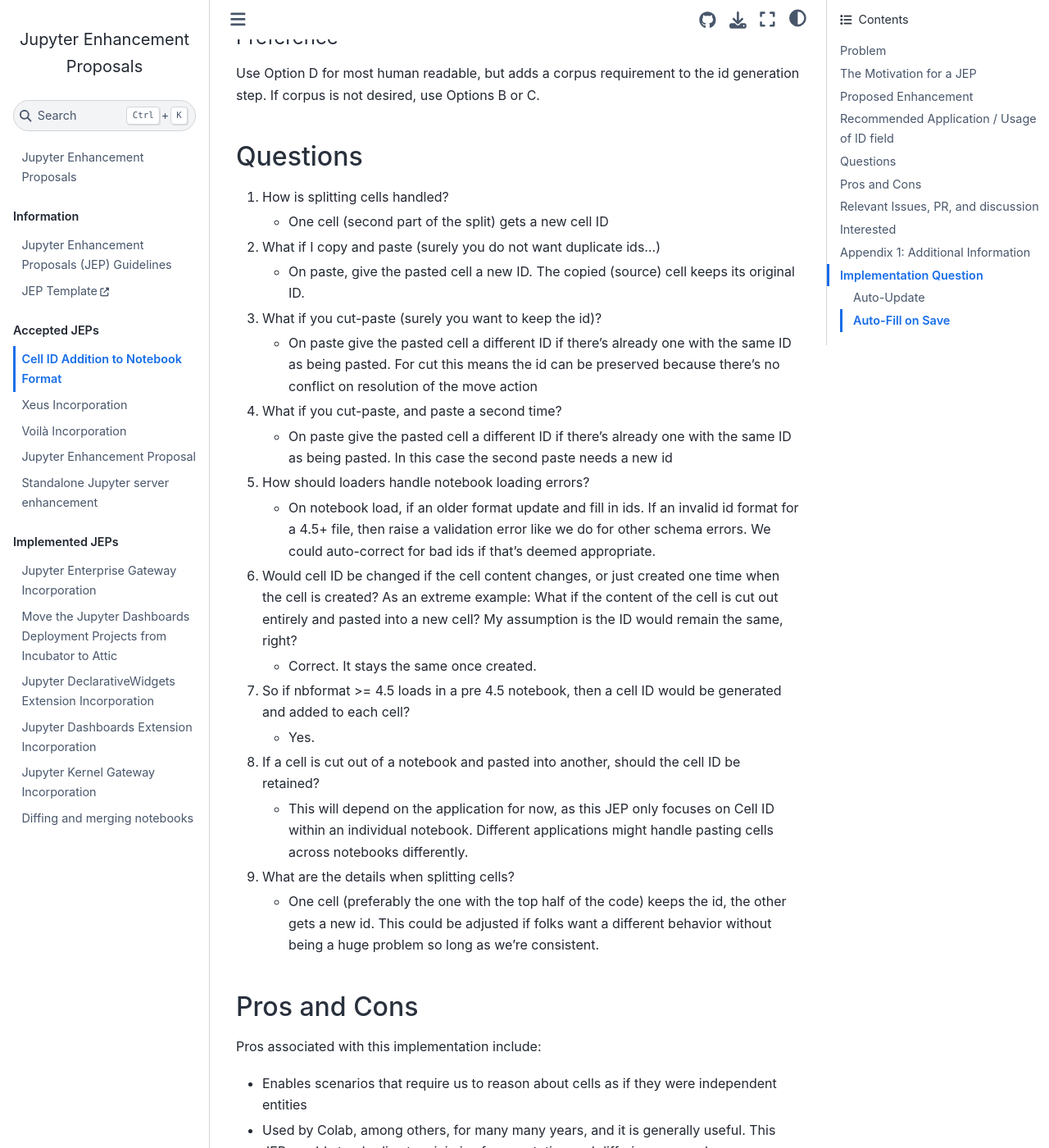
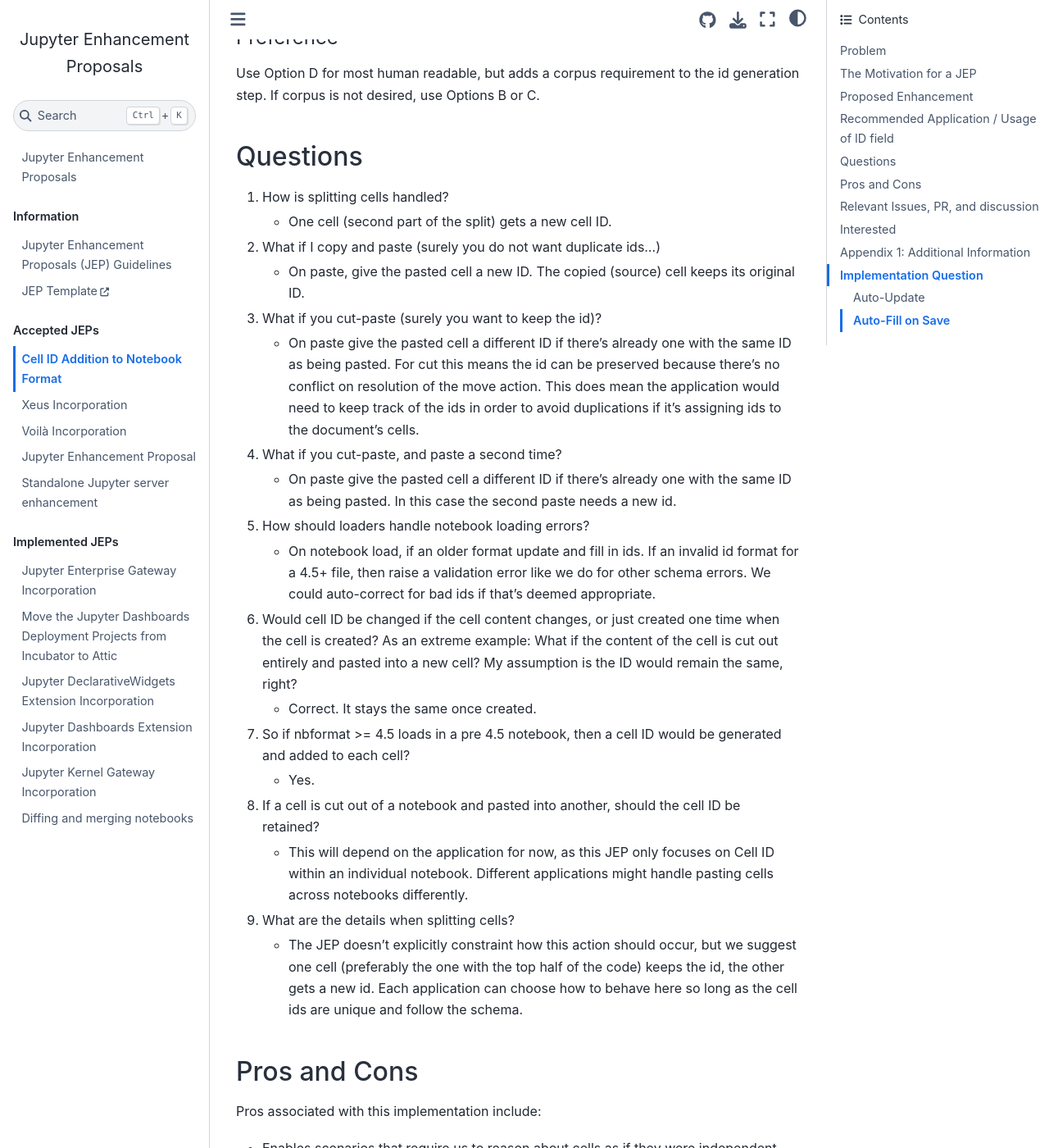
Before and after one commit to jupyter/enhancement-proposals, a Jupyter Book: the page built from 62-cell-id/cell-id.md, in a window 1280 px wide and 1400 px high, scrolled down 7377 px. Shown: the whole window at 82% size. Built offline with Jupyter Book 1.0.4 settings and Sphinx 7.4.7 and the Sphinx Book theme 1.1.4, drawn with Linux system fonts in a browser that asks for light colours.

Commit message:
Applied chris' feedback on Q and A

```diff
--- a/62-cell-id/cell-id.md
+++ b/62-cell-id/cell-id.md
@@ -248,13 +248,13 @@
 ## Questions
 
 1. How is splitting cells handled?
-   - One cell (second part of the split) gets a new cell ID
+   - One cell (second part of the split) gets a new cell ID.
 2. What if I copy and paste (surely you do not want duplicate ids...)
    - On paste, give the pasted cell a new ID. The copied (source) cell keeps its original ID.
 3. What if you cut-paste (surely you want to keep the id)?
-   - On paste give the pasted cell a different ID if there's already one with the same ID as being pasted. For cut this means the id can be preserved because there's no conflict on resolution of the move action
+   - On paste give the pasted cell a different ID if there's already one with the same ID as being pasted. For cut this means the id can be preserved because there's no conflict on resolution of the move action. This does mean the application would need to keep track of the ids in order to avoid duplications if it's assigning ids to the document's cells.
 4. What if you cut-paste, and paste a second time?
-   - On paste give the pasted cell a different ID if there's already one with the same ID as being pasted. In this case the second paste needs a new id
+   - On paste give the pasted cell a different ID if there's already one with the same ID as being pasted. In this case the second paste needs a new id.
 5. How should loaders handle notebook loading errors?
    - On notebook load, if an older format update and fill in ids. If an invalid id format for a 4.5+ file, then raise a validation error like we do for other schema errors. We could auto-correct for bad ids if that's deemed appropriate.
 6. Would cell ID be changed if the cell content changes, or just created one time when the cell is created? As an extreme example: What if the content of the cell is cut out entirely and pasted into a new cell? My assumption is the ID would remain the same, right?
@@ -264,7 +264,7 @@
 8. If a cell is cut out of a notebook and pasted into another, should the cell ID be retained?
    - This will depend on the application for now, as this JEP only focuses on Cell ID within an individual notebook. Different applications might handle pasting cells across notebooks differently.
 9. What are the details when splitting cells?
-   - One cell (preferably the one with the top half of the code) keeps the id, the other gets a new id. This could be adjusted if folks want a different behavior without being a huge problem so long as we're consistent.
+   - The JEP doesn't explicitly constraint how this action should occur, but we suggest one cell (preferably the one with the top half of the code) keeps the id, the other gets a new id. Each application can choose how to behave here so long as the cell ids are unique and follow the schema.
 
 ## Pros and Cons
 
```
